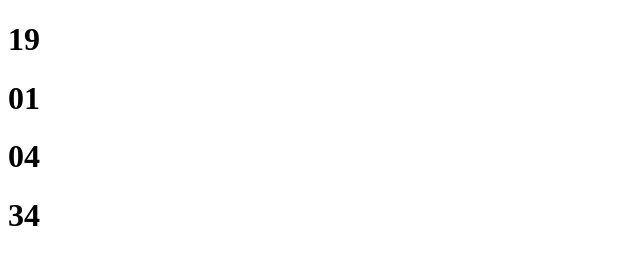
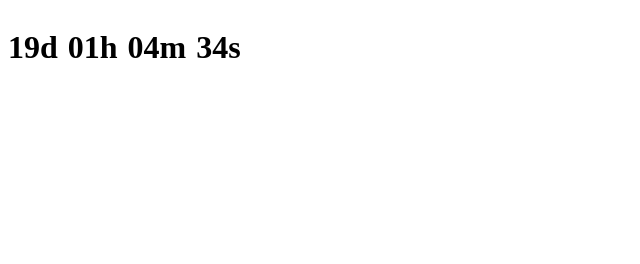
Before and after one commit to NAJIB-B/countdown-app, a plain HTML site: page index.html in a window 1280 px wide. Shown: the whole page, without its empty margins (0-640 px from the left). Drawn offline with Linux system fonts and the light colour scheme.

Commit message:
corrected the date format

```diff
--- a/index.html
+++ b/index.html
@@ -6,10 +6,13 @@
 	<title>Document</title>
 </head>
 <body>
-	<h1 id="day">00</h1>
-	<h1 id="hour">00</h1>
-	<h1 id="minute">00</h1>
-	<h1 id="second">00</h1>
+	<div style="display: flex; gap: 10px;">
+
+		<h1 id="day">00</h1>
+		<h1 id="hour">00</h1>
+		<h1 id="minute">00</h1>
+		<h1 id="second">00</h1>
+	</div>
 
 </body>
 <script type="text/javascript" src="./index.js"></script>
--- a/index.js
+++ b/index.js
@@ -16,17 +16,17 @@ const minute_el = document.getElementById("minute");
 const second_el = document.getElementById("second");
 
 function log_date() {
-	let new_year = new Date ("2024-01-01T00:00:00.000Z");
-	let today = new Date();
-	let milliseconds = new_year.getTime() - today.getTime();
+	let new_year = new Date ("Jan 1, 2024 00:00:00").getTime();
+	let today = new Date().getTime();
+	let milliseconds = new_year - today;
 	let seconds = Math.floor((milliseconds / 1000) % 60) + "";
 	let minutes = Math.floor( (milliseconds / 1000 / 60) % 60) + "";
 	let hours = Math.floor((milliseconds / 1000 / 60 / 60) % 24) + "";
 	let days =   Math.floor(milliseconds / 1000/ 60 / 60 / 24) + "";
-	day_el.innerHTML = days.padStart(2, "0");
-	hour_el.innerHTML = hours.padStart(2, "0");
-	minute_el.innerHTML = minutes.padStart(2, "0");
-	second_el.innerHTML = seconds.padStart(2, "0");
+	day_el.innerHTML = `${days.padStart(2, "0")}d`;
+	hour_el.innerHTML = `${hours.padStart(2, "0")}h`;
+	minute_el.innerHTML = `${minutes.padStart(2, "0")}m`;
+	second_el.innerHTML = `${seconds.padStart(2, "0")}s`;
 
 }
 const timer = setInterval(log_date, 1000);
```
